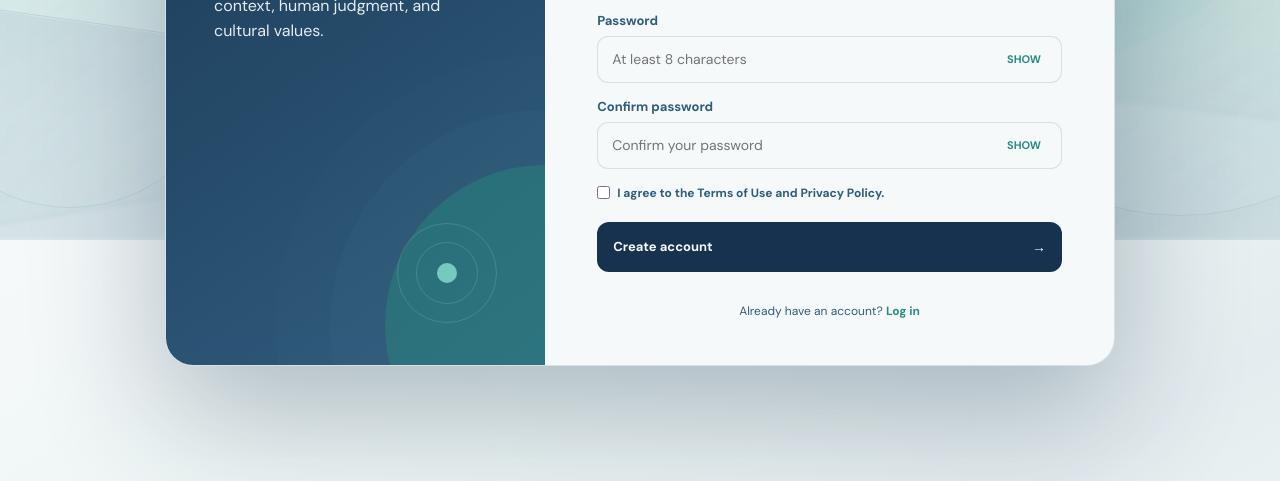
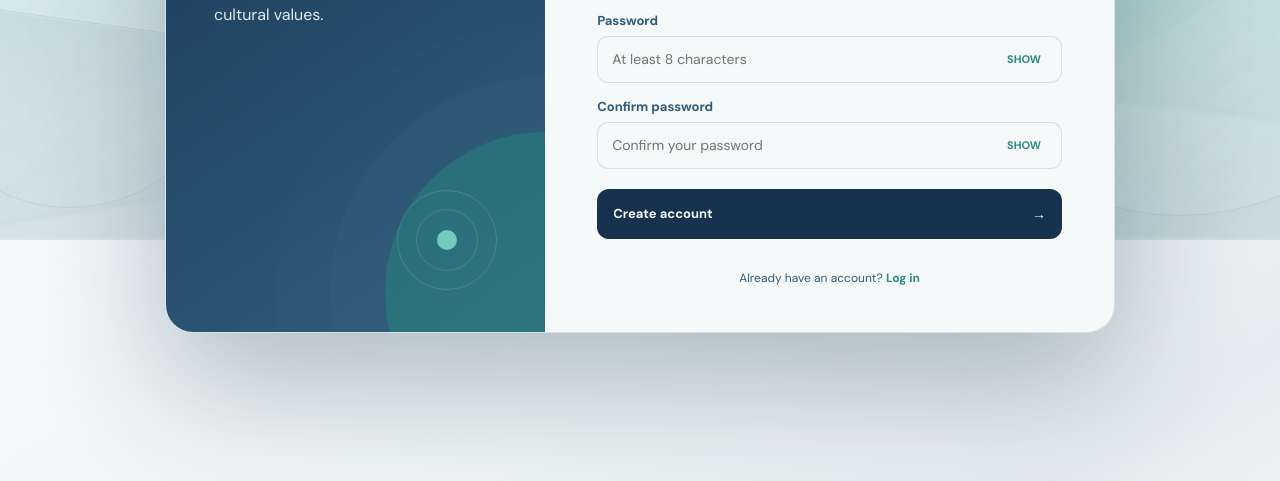
Before and after one commit to Sarahhtamimi/2026-GP1-32, a plain HTML site: page signup.html in a window 1280 px wide. Shown: the part 560-1041 px from the top of the page. Drawn offline with Linux system fonts and the light colour scheme; no server answers.

Commit message:
delet terms

```diff
--- a/js/auth.js
+++ b/js/auth.js
@@ -27,7 +27,6 @@ if (signupForm) {
   const emailInput = document.getElementById("signupEmail");
   const passwordInput = document.getElementById("signupPassword");
   const confirmInput = document.getElementById("signupConfirm");
-  const termsInput = document.getElementById("terms");
   const signupMessage = document.getElementById("signupMessage");
 
 
@@ -113,13 +112,6 @@ if (signupForm) {
   });
 
 
-  termsInput.addEventListener("change", () => {
-
-    clearSignupMessage();
-
-  });
-
-
   // Submit Sign Up Form
 
   signupForm.addEventListener(
@@ -145,10 +137,6 @@ if (signupForm) {
 
       const confirmPassword =
         confirmInput.value;
-
-      const terms =
-        termsInput.checked;
-
 
       let hasError = false;
 
@@ -270,18 +258,6 @@ if (signupForm) {
         showFieldError(
           confirmInput,
           "Passwords do not match."
-        );
-
-        hasError = true;
-      }
-
-
-      // Terms Validation
-
-      if (!terms) {
-
-        showSignupMessage(
-          "Please agree to the terms and conditions before creating your account."
         );
 
         hasError = true;
--- a/signup.html
+++ b/signup.html
@@ -108,22 +108,6 @@
       font-size: 11px;
       font-weight: 700;
       cursor: pointer;
-    }
-
-    .auth-form .checkline {
-      display: flex;
-      align-items: center;
-      gap: 10px;
-      font-size: 12px;
-      line-height: 1.5;
-      cursor: pointer;
-    }
-
-    .auth-form .checkline input {
-      height: auto;
-      padding: 0;
-      flex-shrink: 0;
-      accent-color: var(--teal);
     }
 
     .auth-submit {
@@ -412,19 +396,6 @@
             </span>
           </label>
 
-          <!-- Terms and Conditions -->
-          <label class="checkline">
-            <input
-              id="terms"
-              type="checkbox"
-            >
-
-            <span>
-              I agree to the Terms of Use
-              and Privacy Policy.
-            </span>
-          </label>
-
           <!-- Firebase Messages -->
           <div
             class="auth-message"
```
